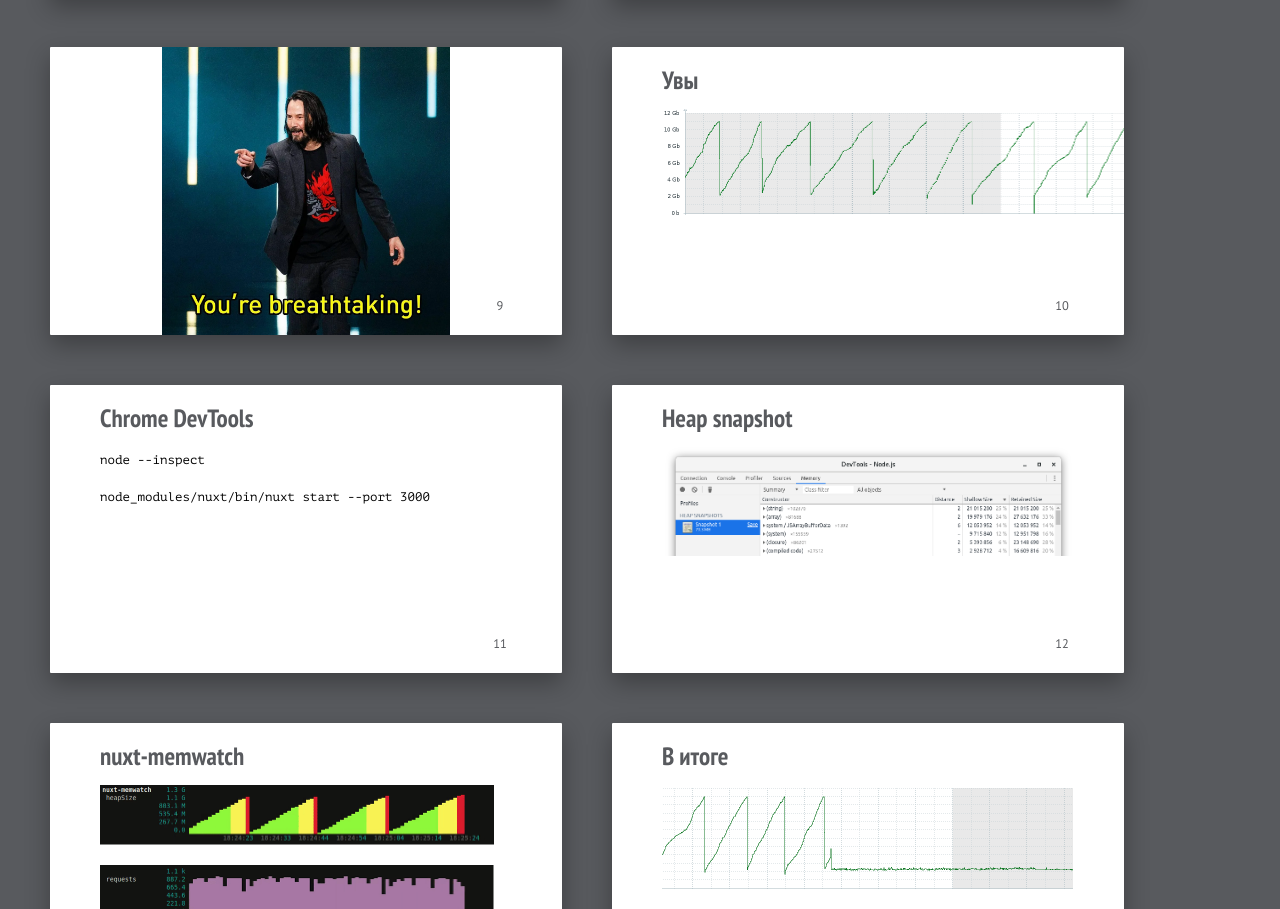
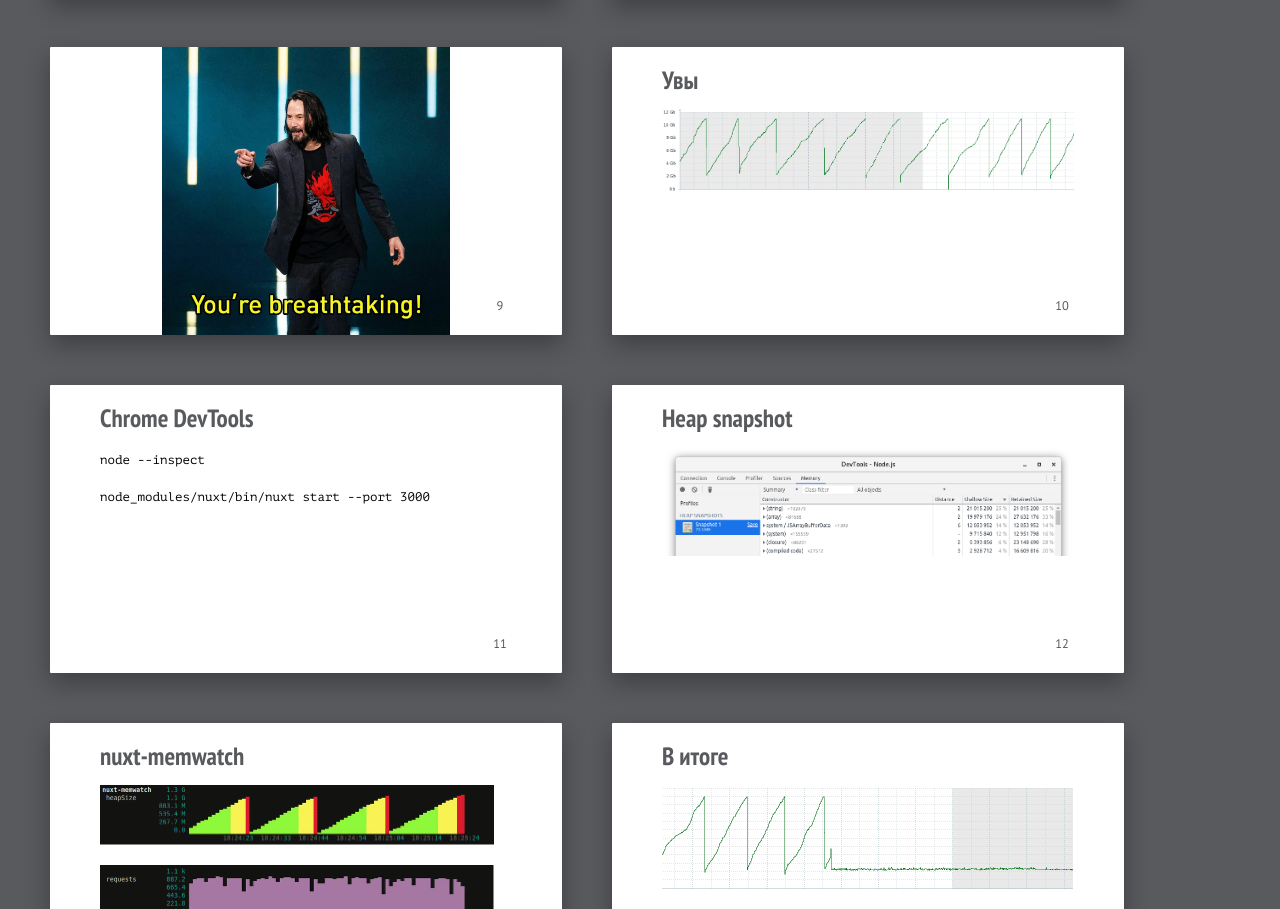
Before and after one commit to yustnip/ssr-production-slides, a plain HTML site: page index.html in a window 1280 px wide. Shown: the part 1479-2388 px from the top of the page. Drawn offline with Linux system fonts and the light colour scheme.

Commit message:
Поправлены стили

```diff
--- a/index.html
+++ b/index.html
@@ -76,7 +76,7 @@
     <section class="slide">
         <h2>Увы</h2>
         <p>
-            <img src="pictures/graph-before.png" alt="">
+            <img src="pictures/graph-before.png" alt="" style="max-width: 100%;">
         </p>
     </section>
 
```
